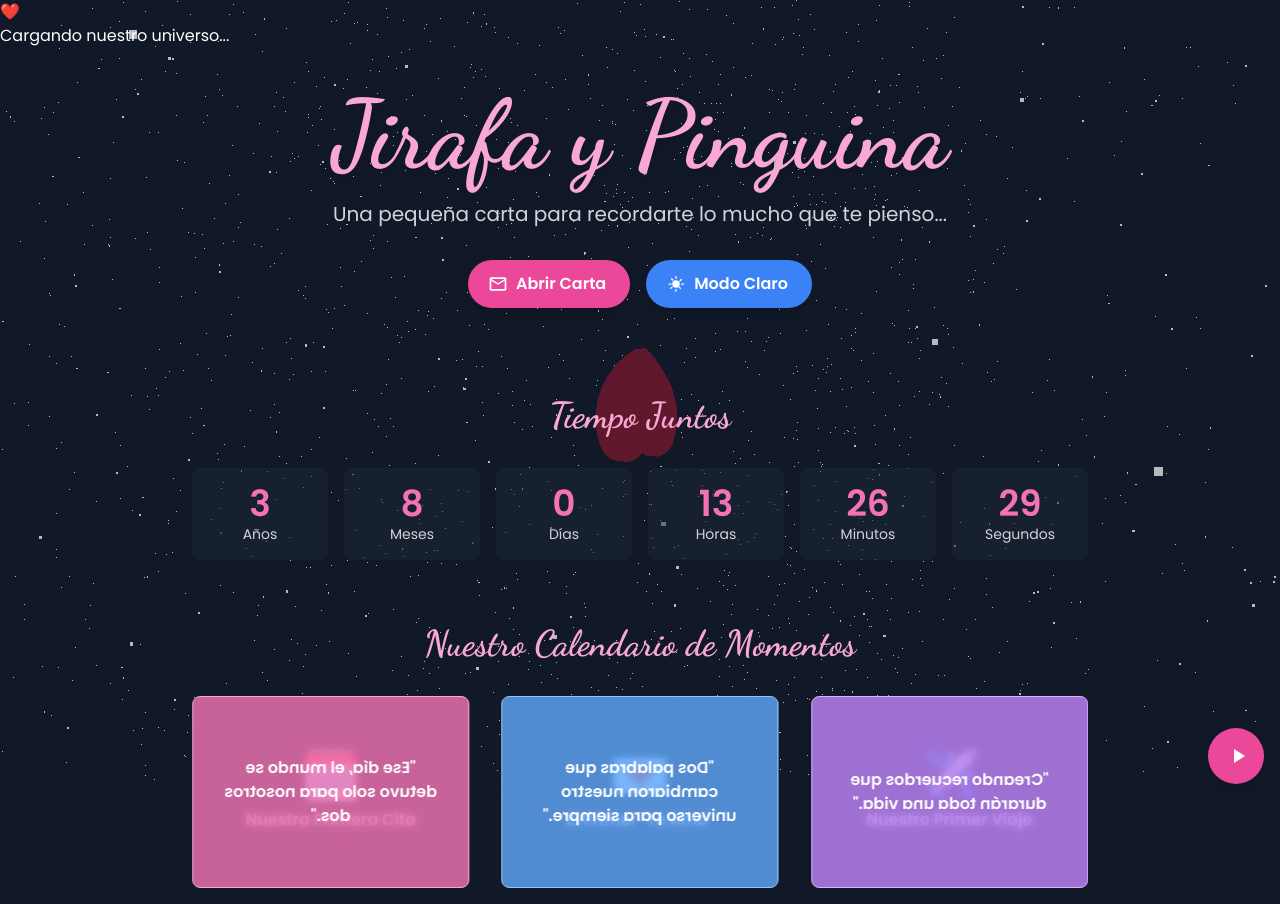
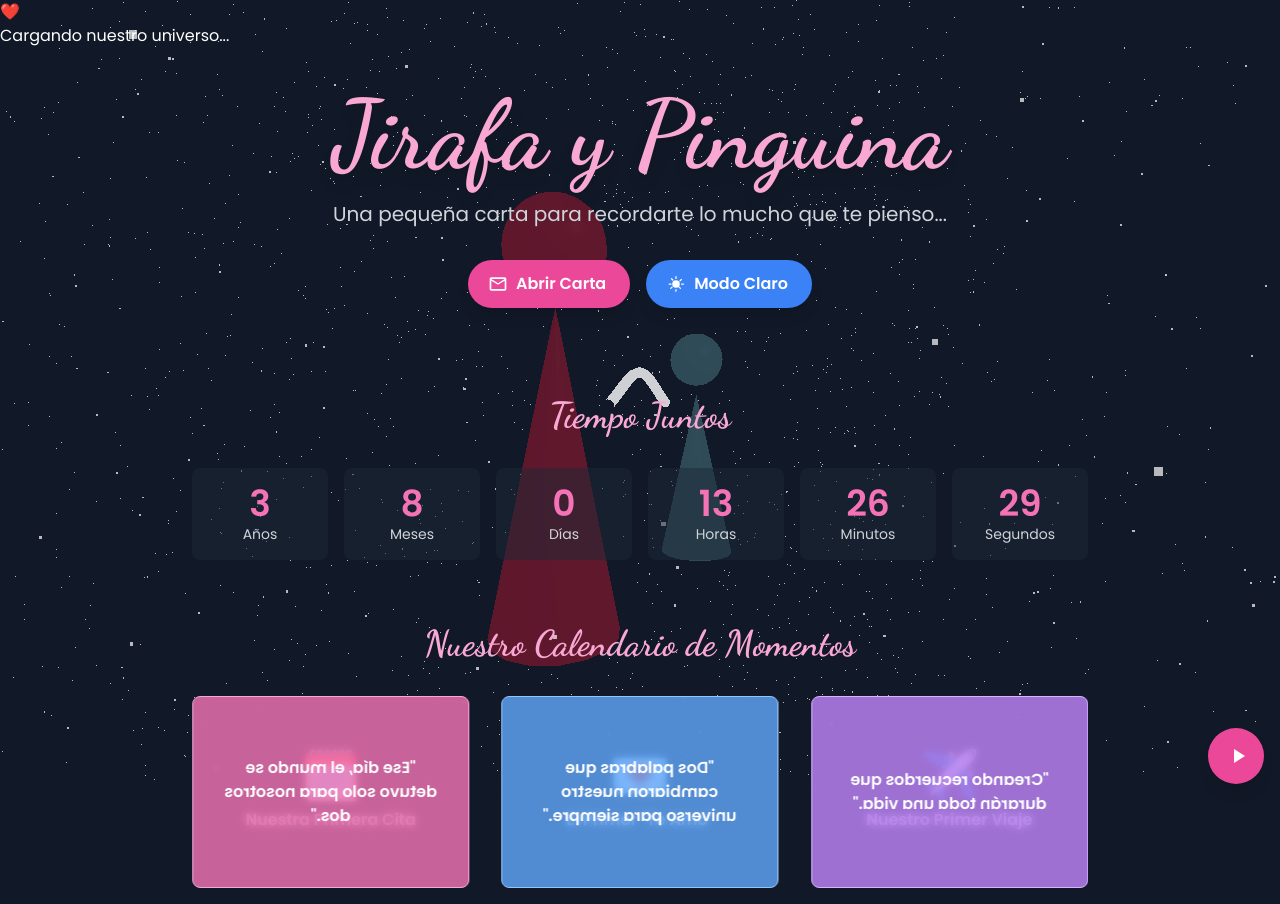
Before and after one commit to patousb/iloveyou-g, a plain HTML site: page index.html in a window 1280 px wide. Drawn offline with nearby package versions, Linux system fonts and the light colour scheme.

Commit message:
Update index.html

```diff
--- a/index.html
+++ b/index.html
@@ -213,7 +213,7 @@
         import * as THREE from 'three';
 
         // --- CONFIGURACIÓN 3D ---
-        let camera, scene, renderer, stars, heartMesh;
+        let camera, scene, renderer, stars, figuresGroup;
         const mouse = new THREE.Vector2();
         const orientation = { beta: 0, gamma: 0 };
 
@@ -225,7 +225,7 @@
             renderer.setSize(window.innerWidth, window.innerHeight);
             renderer.setPixelRatio(Math.min(window.devicePixelRatio, 2));
 
-            createHeart();
+            createFigures();
             createParticles();
 
             const ambientLight = new THREE.AmbientLight(0xffffff, 0.5);
@@ -237,24 +237,42 @@
             animate();
         }
 
-        function createHeart() {
-            const shape = new THREE.Shape();
-            const x = -2.5, y = -5;
-            shape.moveTo(x + 2.5, y + 2.5);
-            shape.bezierCurveTo(x + 2.5, y + 2.5, x + 2, y, x, y);
-            shape.bezierCurveTo(x - 3, y, x - 3, y + 3.5, x - 3, y + 3.5);
-            shape.bezierCurveTo(x - 3, y + 5.5, x - 1.5, y + 7.7, x + 2.5, y + 9.5);
-            shape.bezierCurveTo(x + 6, y + 7.7, x + 8, y + 5.5, x + 8, y + 3.5);
-            shape.bezierCurveTo(x + 8, y + 3.5, x + 8, y, x + 5, y);
-            shape.bezierCurveTo(x + 3.5, y, x + 2.5, y + 2.5, x + 2.5, y + 2.5);
+        function createFigures() {
+            figuresGroup = new THREE.Group();
 
-            const extrudeSettings = { depth: 1, bevelEnabled: true, bevelThickness: 0.5, bevelSize: 0.5, bevelSegments: 2 };
-            const geometry = new THREE.ExtrudeGeometry(shape, extrudeSettings);
-            geometry.center();
-            const material = new THREE.MeshStandardMaterial({ color: 0xff4f81, metalness: 0.3, roughness: 0.4 });
-            heartMesh = new THREE.Mesh(geometry, material);
-            heartMesh.scale.set(0.1, 0.1, 0.1);
-            scene.add(heartMesh);
+            const material1 = new THREE.MeshStandardMaterial({ color: 0xff4f81, metalness: 0.3, roughness: 0.4 });
+            const material2 = new THREE.MeshStandardMaterial({ color: 0x87CEEB, metalness: 0.3, roughness: 0.4 });
+
+            // Figura 1 (Jirafa)
+            const body1 = new THREE.Mesh(new THREE.ConeGeometry(0.5, 2.5, 16), material1);
+            body1.position.y = -0.5;
+            const head1 = new THREE.Mesh(new THREE.SphereGeometry(0.4, 16, 16), material1);
+            head1.position.y = 1.2;
+            const figure1 = new THREE.Group();
+            figure1.add(body1, head1);
+            figure1.position.x = -1.2;
+
+            // Figura 2 (Pinguina)
+            const body2 = new THREE.Mesh(new THREE.ConeGeometry(0.4, 1.8, 16), material2);
+            body2.position.y = -0.8;
+            const head2 = new THREE.Mesh(new THREE.SphereGeometry(0.3, 16, 16), material2);
+            head2.position.y = 0.5;
+            const figure2 = new THREE.Group();
+            figure2.add(body2, head2);
+            figure2.position.x = 1.2;
+
+            // Vínculo de luz
+            const curve = new THREE.CatmullRomCurve3([
+                new THREE.Vector3(-0.5, 0, 0),
+                new THREE.Vector3(0, 0.3, 0),
+                new THREE.Vector3(0.5, 0, 0)
+            ]);
+            const tubeGeo = new THREE.TubeGeometry(curve, 20, 0.05, 8, false);
+            const tubeMat = new THREE.MeshBasicMaterial({ color: 0xffffff, transparent: true, opacity: 0.8 });
+            const link = new THREE.Mesh(tubeGeo, tubeMat);
+
+            figuresGroup.add(figure1, figure2, link);
+            scene.add(figuresGroup);
         }
 
         function createParticles() {
@@ -273,9 +291,9 @@
         const clock = new THREE.Clock();
         function animate() {
             const elapsedTime = clock.getElapsedTime();
-            if (heartMesh) {
-                heartMesh.rotation.y = elapsedTime * 0.2;
-                heartMesh.position.y = Math.sin(elapsedTime * 0.7) * 0.1;
+            if (figuresGroup) {
+                figuresGroup.rotation.y = elapsedTime * 0.2;
+                figuresGroup.position.y = Math.sin(elapsedTime * 0.7) * 0.1;
             }
             if (stars) {
                 stars.rotation.y = elapsedTime * 0.05;
@@ -520,7 +538,13 @@
 
           const newHeartColor = isDark ? 0x60a5fa : 0xff4f81;
           const newParticleColor = isDark ? 0x93c5fd : 0xffffff;
-          heartMesh.material.color.setHex(newHeartColor);
+          figuresGroup.children.forEach(child => {
+            if(child.type === "Group") { // Figures
+                child.children.forEach(part => part.material.color.setHex(newHeartColor));
+            } else { // Link
+                child.material.color.setHex(isDark ? 0x60a5fa : 0xffffff);
+            }
+          });
           stars.material.color.setHex(newParticleColor);
 
           body.classList.toggle('bg-gray-900', !isDark);
```
